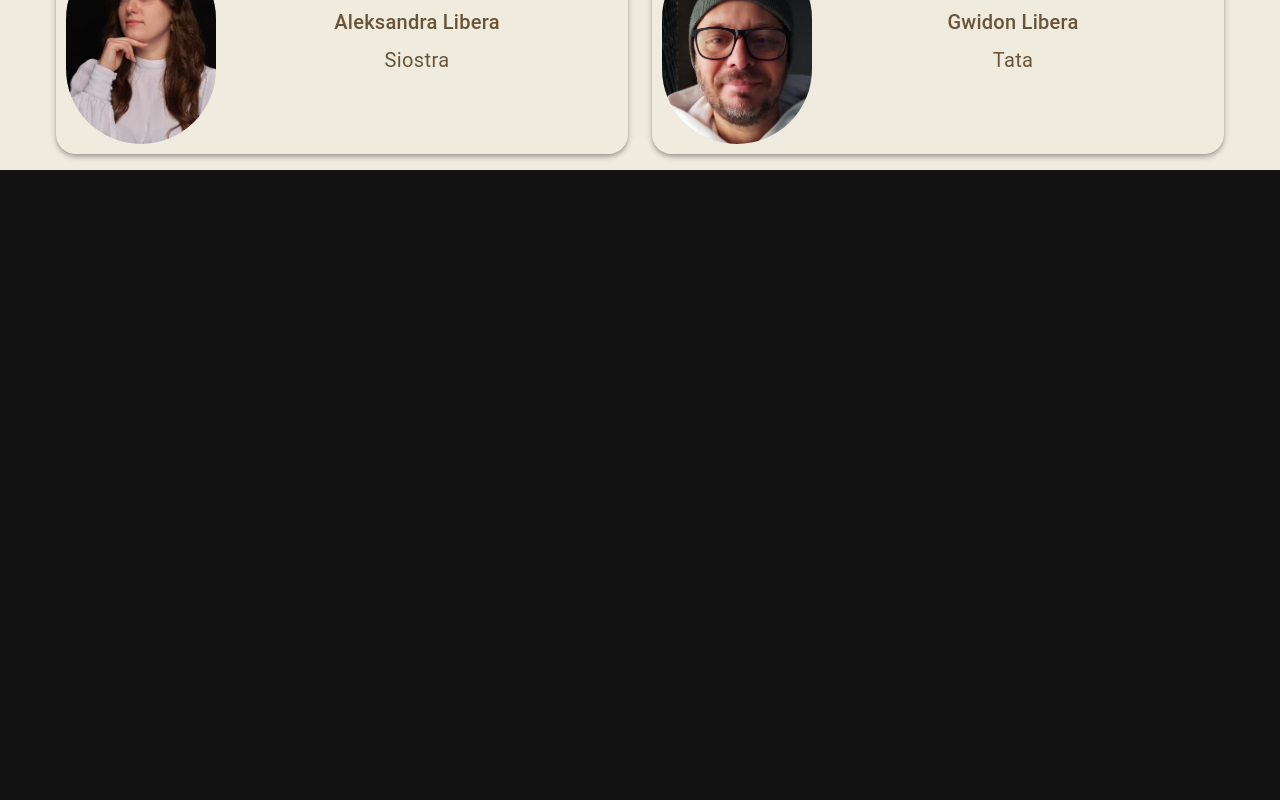
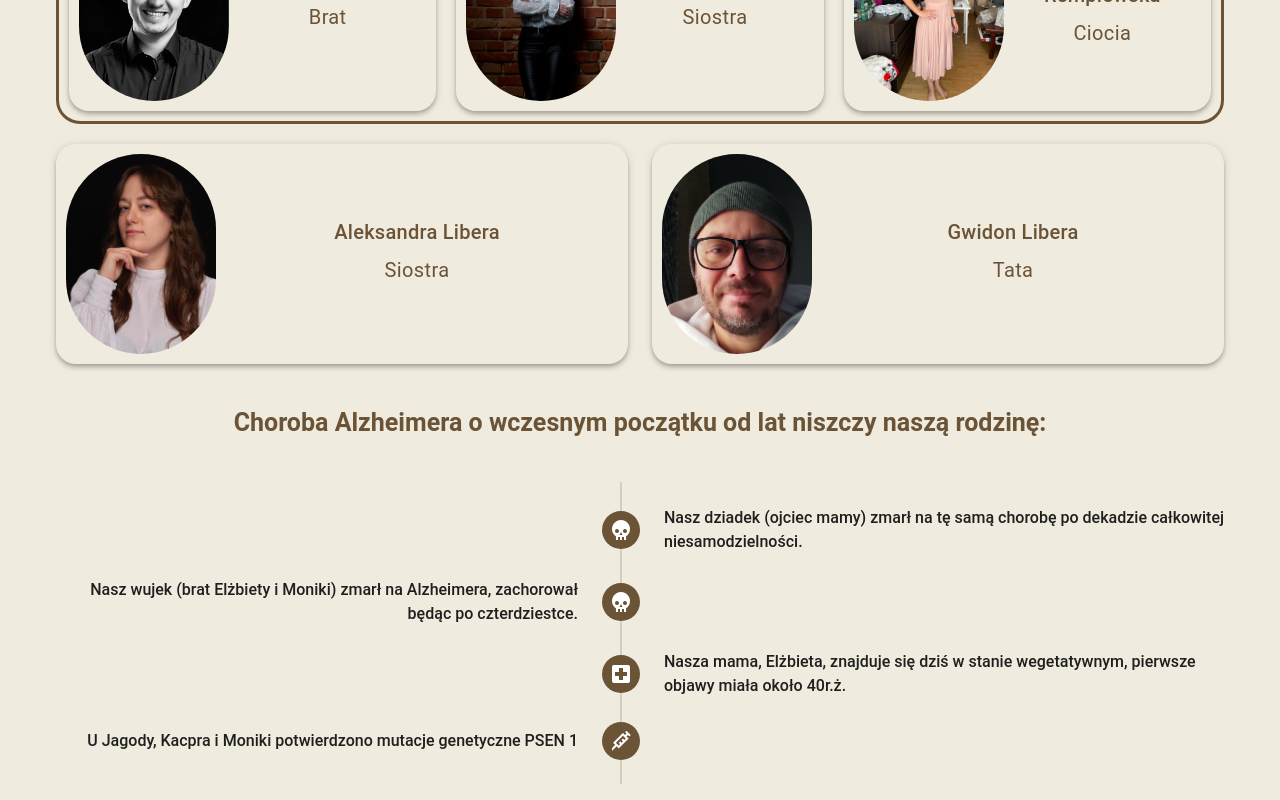
Before and after one commit to PatrykJarzynka/Memory, a Vue app: page / in a window 1280 px wide. Shown: the part 992-1792 px from the top of the page. Before the commit the page ends 1162 px from the top, so only its background shows below. Built offline with nearby package versions, Linux system fonts and the light colour scheme; a small style sheet from the web is missing; a web font is replaced by a local one.

Commit message:
Implemented family timeline. Created separated component. All resolutions supported.

```diff
--- a/src/components.d.ts
+++ b/src/components.d.ts
@@ -10,6 +10,7 @@ declare module 'vue' {
   export interface GlobalComponents {
     FamilyMemberCard: typeof import('./components/FamilyMemberCard.vue')['default']
     FamilyMembers: typeof import('./components/FamilyMembers.vue')['default']
+    FamilyTimeline: typeof import('./components/FamilyTimeline.vue')['default']
     Header: typeof import('./components/Header.vue')['default']
     Hero: typeof import('./components/Hero.vue')['default']
     RouterLink: typeof import('vue-router')['RouterLink']
--- a/src/components/FamilyMemberCard.vue
+++ b/src/components/FamilyMemberCard.vue
@@ -1,5 +1,6 @@
 <script setup lang="ts">
   import type { VImg } from "vuetify/components"
+  import type { FamilyMember } from "@/interfaces/FamilyMember.ts"
 
   interface Props {
     member: FamilyMember;
--- a/src/components/FamilyMembers.vue
+++ b/src/components/FamilyMembers.vue
@@ -1,4 +1,6 @@
 <script setup lang="ts">
+  import type { FamilyMember } from "@/interfaces/FamilyMember.ts"
+
   const familyMembers: FamilyMember[] = [
     {
       name: "Kacper Libera",
@@ -36,7 +38,7 @@
 <template>
   <div class="family-members-container">
     <div class="psen-members-container">
-      <p class="psen-title">Alzheimer o wczesnym początku (PSEN-1)</p>
+      <p class="psen-title">Alzheimer o wczesnym początku (PSEN 1)</p>
 
       <v-row
         no-gutters
@@ -87,6 +89,7 @@
   display: flex;
   flex-direction: column;
   row-gap: 20px;
+  width: 100%;
 }
 
 .psen-members-container {
--- /dev/null
+++ b/src/components/FamilyTimeline.vue
@@ -0,0 +1,68 @@
+<script setup lang="ts">
+  import type { TimelineEvent } from "@/interfaces/TimelineEvent.ts"
+
+  import { useDisplay } from "vuetify/framework"
+
+  const { xs } = useDisplay()
+
+  function getTextAlignClassName (side: string): string {
+    if (xs.value) {
+      return "text-center"
+    } else if (side === "start") {
+      return "text-end"
+    } else {
+      return "text-start"
+    }
+  }
+  const timelineEvents: TimelineEvent[] = [
+    {
+      id: 1,
+      side: "end",
+      icon: "mdi-skull",
+      eventDesc: "Nasz dziadek (ojciec mamy) zmarł na tę samą chorobę po dekadzie całkowitej niesamodzielności.",
+    },
+    {
+      id: 2,
+      side: "start",
+      icon: "mdi-skull",
+      eventDesc: "Nasz wujek (brat Elżbiety i Moniki) zmarł na Alzheimera, zachorował będąc po czterdziestce.",
+    },
+    {
+      id: 3,
+      side: "end",
+      icon: "mdi-hospital-box",
+      eventDesc: "Nasza mama, Elżbieta, znajduje się dziś w stanie wegetatywnym, pierwsze objawy miała około 40r.ż.",
+    },
+    {
+      id: 4,
+      side: "start",
+      icon: "mdi-needle",
+      eventDesc: "U Jagody, Kacpra i Moniki potwierdzono mutacje genetyczne PSEN 1",
+    },
+  ]
+</script>
+
+<template>
+  <v-timeline direction="vertical">
+    <v-timeline-item
+      v-for="event in timelineEvents"
+      :key="event.id"
+      :icon="event.icon"
+      :side="event.side"
+      dot-color="primary"
+      fill-dot
+    >
+      <p
+        :class="['event-description', getTextAlignClassName(event.side)]"
+      >
+        {{ event.eventDesc }}
+      </p>
+    </v-timeline-item>
+  </v-timeline>
+</template>
+
+<style scoped lang="scss">
+.event-description {
+  font-weight: 500;
+}
+</style>
--- a/src/interfaces/FamilyMember.ts
+++ b/src/interfaces/FamilyMember.ts
@@ -1,4 +1,4 @@
-interface FamilyMember {
+export interface FamilyMember {
   name: string;
   description: string;
   imageUrl: string;
--- /dev/null
+++ b/src/interfaces/TimelineEvent.ts
@@ -0,0 +1,6 @@
+export interface TimelineEvent {
+  id: number;
+  side: "start" | "end";
+  icon: string;
+  eventDesc: string;
+}
--- a/src/pages/index.vue
+++ b/src/pages/index.vue
@@ -1,20 +1,47 @@
 <template>
   <v-container class="main-container">
     <Hero/>
-    <FamilyMembers/>
+
+    <div class="d-flex flex-column align-center">
+      <h2 class="section-title">HISTORIA CHOROBY W NASZEJ RODZINIE</h2>
+
+      <div class="d-flex flex-column align-center ga-10">
+        <FamilyMembers/>
+
+        <h3 class="section-sub_title">Choroba Alzheimera o wczesnym początku od lat niszczy naszą rodzinę:</h3>
+
+        <FamilyTimeline/>
+      </div>
+    </div>
   </v-container>
 
 </template>
 
 <script lang="ts" setup>
 
-  import FamilyMembers from "@/components/FamilyMembers.vue"
+  import FamilyTimeline from "@/components/FamilyTimeline.vue"
 </script>
 
 <style lang="scss" scoped>
 .main-container {
+  display: flex;
+  flex-direction: column;
+  row-gap: 150px;
+
   @media only screen and (width > 1280px) {
     max-width: 1500px;
   }
 }
+
+.section-title {
+  color: rgb(var(--v-theme-primary));
+  font-size: 40px;
+  text-align: center;
+}
+
+.section-sub_title {
+  color: rgb(var(--v-theme-primary));
+  font-size: 25px;
+  text-align: center;
+}
 </style>
```
